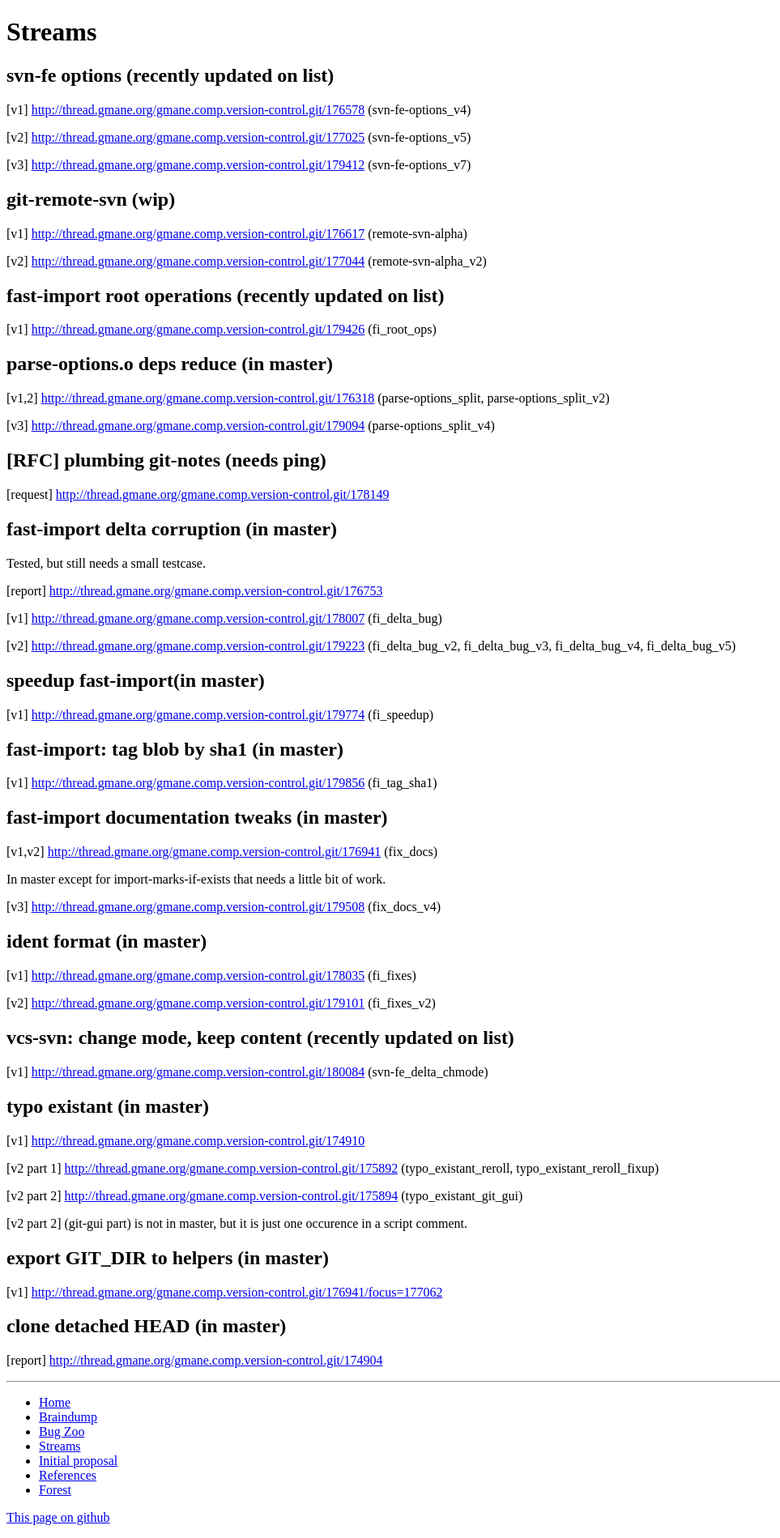
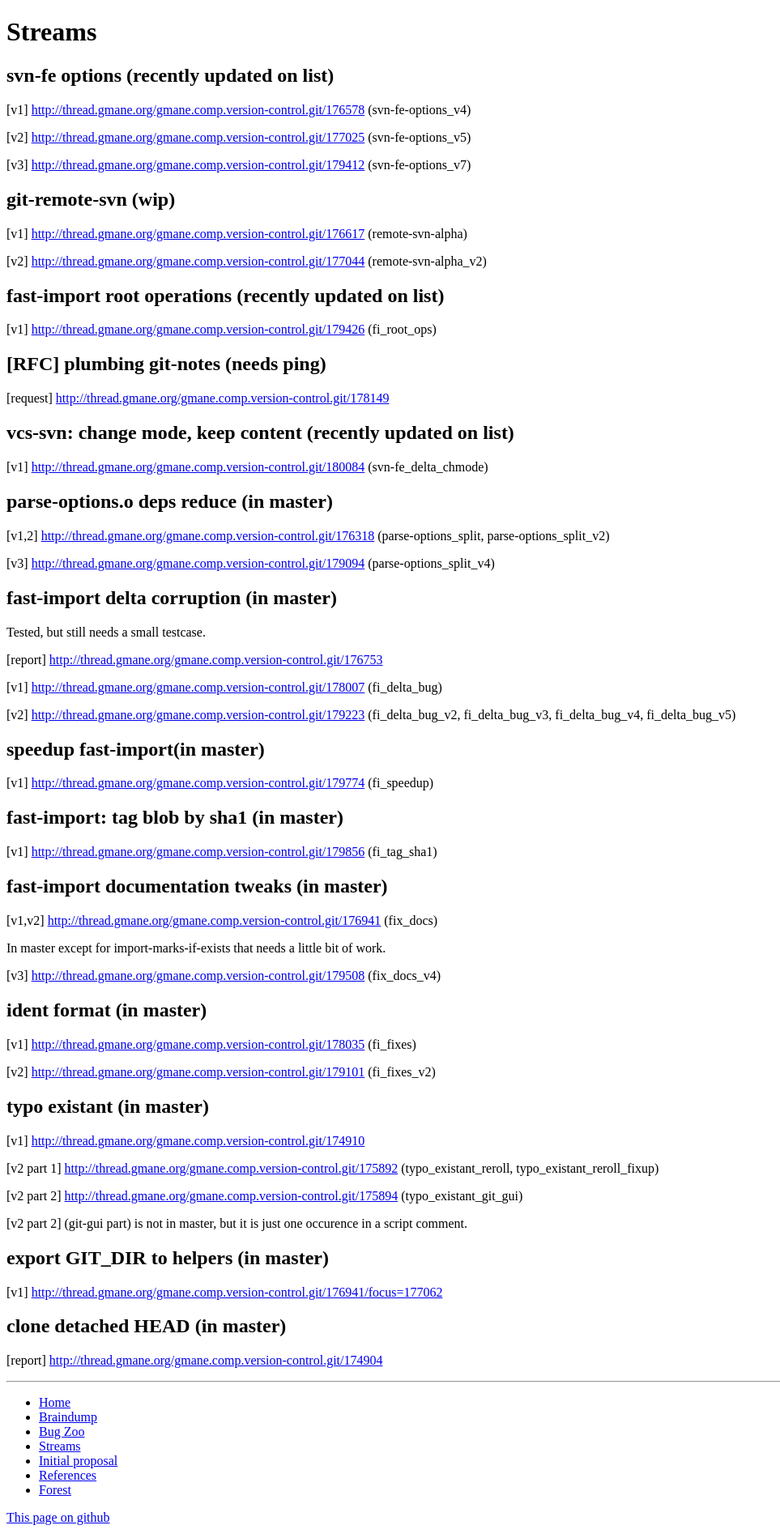
Before and after one commit to divanorama/gsoc11, a Jekyll site: the page built from streams.html, in a window 1280 px wide. Shown: the whole page at 81% size, without its empty margins (0-963 px from the left). Built offline with Jekyll 4.4.1, drawn with Linux system fonts in a browser that asks for light colours; part of the change alters nothing that is shown.

```diff
--- a/streams.html
+++ b/streams.html
@@ -21,14 +21,18 @@ title: Streams
 <p> [v1] <a href="http://thread.gmane.org/gmane.comp.version-control.git/179426">http://thread.gmane.org/gmane.comp.version-control.git/179426</a>
 (fi_root_ops) </p>
 
+<h2>[RFC] plumbing git-notes (needs ping)</h2>
+<p> [request] <a href="http://thread.gmane.org/gmane.comp.version-control.git/178149">http://thread.gmane.org/gmane.comp.version-control.git/178149</a> </p>
+
+<h2>vcs-svn: change mode, keep content (recently updated on list)</h2>
+<p> [v1] <a href="http://thread.gmane.org/gmane.comp.version-control.git/180084">http://thread.gmane.org/gmane.comp.version-control.git/180084</a>
+(svn-fe_delta_chmode) </p>
+
 <h2>parse-options.o deps reduce (in master)</h2>
 <p> [v1,2] <a href="http://thread.gmane.org/gmane.comp.version-control.git/176318">http://thread.gmane.org/gmane.comp.version-control.git/176318</a>
 (parse-options_split, parse-options_split_v2) </p>
 <p> [v3] <a href="http://thread.gmane.org/gmane.comp.version-control.git/179094">http://thread.gmane.org/gmane.comp.version-control.git/179094</a>
 (parse-options_split_v4) </p>
-
-<h2>[RFC] plumbing git-notes (needs ping)</h2>
-<p> [request] <a href="http://thread.gmane.org/gmane.comp.version-control.git/178149">http://thread.gmane.org/gmane.comp.version-control.git/178149</a> </p>
 
 <h2>fast-import delta corruption (in master)</h2>
 <p> Tested, but still needs a small testcase. </p>
@@ -59,10 +63,6 @@ title: Streams
 <p> [v2] <a href="http://thread.gmane.org/gmane.comp.version-control.git/179101">http://thread.gmane.org/gmane.comp.version-control.git/179101</a>
 (fi_fixes_v2) </p>
 
-<h2>vcs-svn: change mode, keep content (recently updated on list)</h2>
-<p> [v1] <a href="http://thread.gmane.org/gmane.comp.version-control.git/180084">http://thread.gmane.org/gmane.comp.version-control.git/180084</a>
-(svn-fe_delta_chmode) </p>
-
 <h2>typo existant (in master)</h2>
 <p> [v1] <a href="http://thread.gmane.org/gmane.comp.version-control.git/174910">http://thread.gmane.org/gmane.comp.version-control.git/174910</a> </p>
 <p> [v2 part 1] <a href="http://thread.gmane.org/gmane.comp.version-control.git/175892">http://thread.gmane.org/gmane.comp.version-control.git/175892</a>
```
